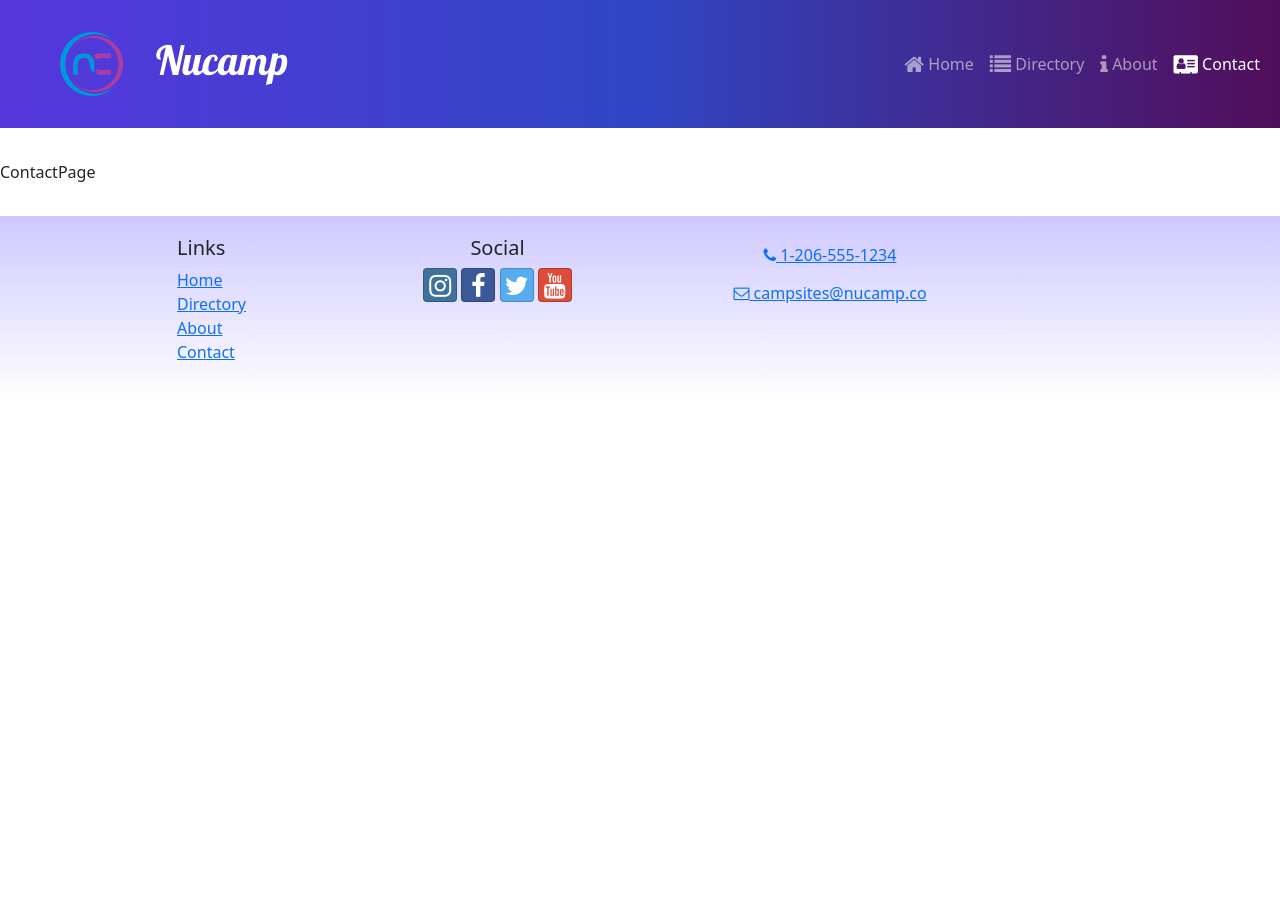
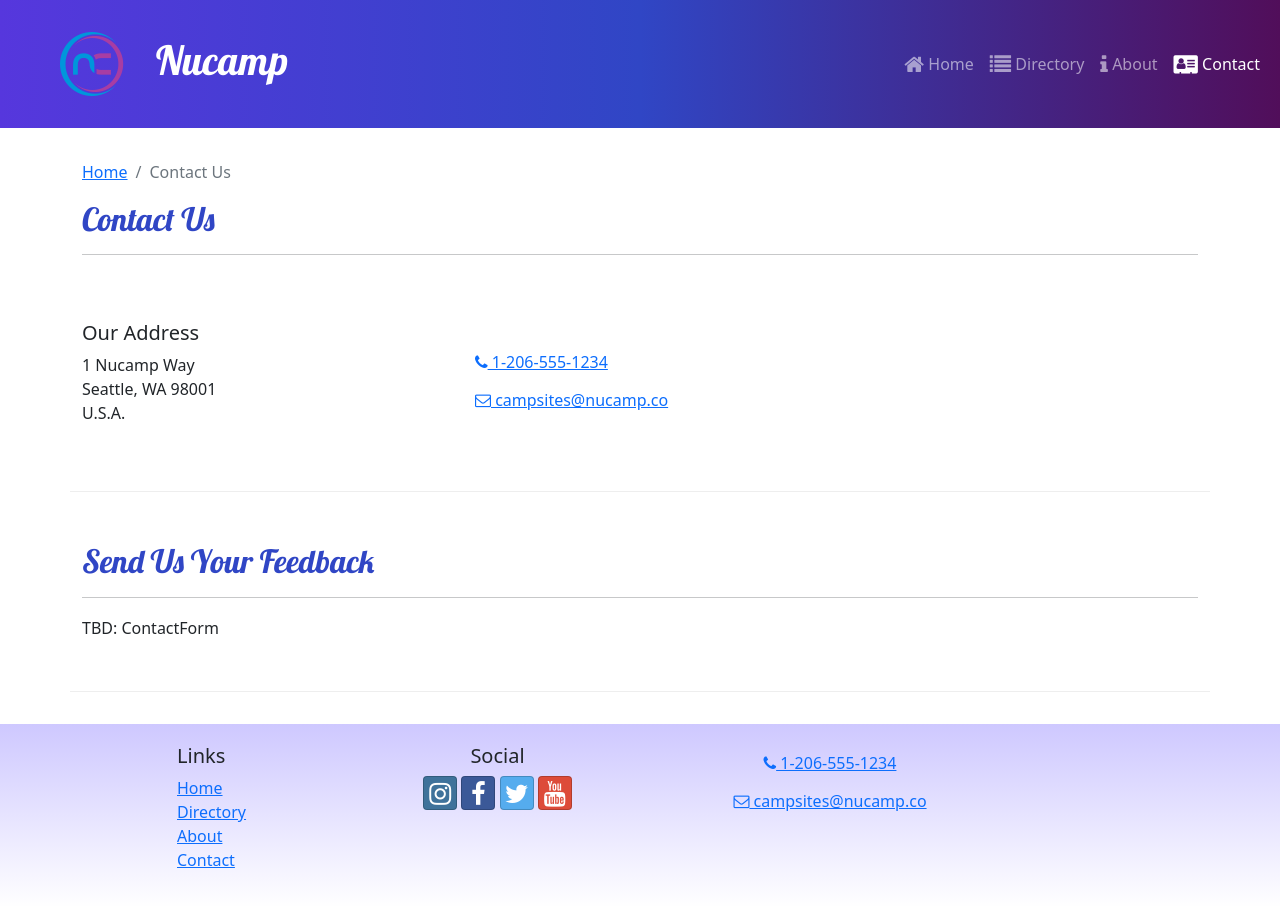
Before and after one commit to jannethg/2024nucamp_react_wk, a React (Create React App) app: page /contact in a window 1280 px wide. Before the commit the page ends 800 px from the top, so only its background shows below. Built offline with nearby package versions, Linux system fonts and the light colour scheme.

Commit message:
Contact Page

```diff
--- a/src/features/comments/CommentForm.js
+++ b/src/features/comments/CommentForm.js
@@ -1,8 +1,23 @@
 import { useState } from 'react';
-import { Button, Modal, ModalHeader, ModalBody } from 'reactstrap';
+import { Button, Modal, ModalHeader, ModalBody, FormGroup, Label } from 'reactstrap';
+import { Formik, Field, Form, ErrorMessage } from 'formik';
+import { validateCommentForm } from '../../utils/validateCommentForm';
 
-const CommentForm = ({campsiteId}) => {
+const CommentForm = ({ campsiteId }) => {
 const [modalOpen, setModalOpen] = useState(false);
+
+const handleSubmit = (values) => {
+const comment = {
+campsiteId: parseInt(campsiteId),
+rating: values.rating,
+author: values.author,
+text: values.commentText
+};
+
+console.log(comment);
+setModalOpen(false);
+
+};
 
 return (
 <>
@@ -14,7 +29,69 @@ Add Comment
 <ModalHeader toggle={() => setModalOpen(false)} >
 Add Comment
 </ModalHeader>
-<ModalBody>campsite: {campsiteId}</ModalBody>
+<ModalBody>
+<Formik initialValues={{
+rating: undefined,
+author: "",
+commentText: ""
+}}
+onSubmit={handleSubmit}
+validate={validateCommentForm}
+>
+<Form>
+<FormGroup>
+<Label htmlFor='rating' >
+Rating
+</Label>
+<Field
+name='rating'
+as='select'
+className='form-control'
+>
+<option>Select...</option>
+<option>1</option>
+<option>2</option>
+<option>3</option>
+<option>4</option>
+<option>5</option>
+</Field>
+<ErrorMessage name='rating' >
+{(msg) => <p className='text-danger'>{msg}</p>}
+</ErrorMessage>
+
+</FormGroup>
+<FormGroup >
+<Label htmlFor='author' >
+Your Name
+</Label>
+<Field
+name='author'
+placeholder='Your Name'
+className='form-control'
+/>
+<ErrorMessage name='author' >
+{(msg) => <p className='text-danger'>{msg}</p>}
+</ErrorMessage>
+
+</FormGroup>
+<FormGroup >
+<Label htmlFor='commentText' >
+Comment
+</Label>
+<Field
+name='commentText'
+as='textarea'
+rows='12'
+className='form-control'
+/>
+</FormGroup>
+<Button type='submit' color='primary'>
+Submit
+</Button>
+</Form>
+
+</Formik>
+</ModalBody>
 </Modal>
 </>
 
--- a/src/pages/ContactPage.js
+++ b/src/pages/ContactPage.js
@@ -1,5 +1,50 @@
+import { Container, Col, Row } from "reactstrap";
+import SubHeader from '../components/SubHeader';
+
 const ContactPage = () => {
-    return <div>ContactPage</div>
+    return (
+        <Container>
+             <SubHeader current='Contact Us' />
+             <Row className='row-content align-items-center'>
+                <Col sm='4'>
+                    <h5>Our Address</h5>
+                    <address>
+                        1 Nucamp Way
+                        <br />
+                        Seattle, WA 98001
+                        <br />
+                        U.S.A.
+                    </address>
+                </Col>
+                <Col>
+                    <a
+                        role='button'
+                        className='btn btn-link'
+                        href='tel:+12065551234'
+                    >
+                        <i className='fa fa-phone' /> 1-206-555-1234
+                    </a>
+                    <br />
+                    <a
+                        role='button'
+                        className='btn btn-link'
+                        href='mailto:fakeemail@fakeemail.co'
+                    >
+                        <i className='fa fa-envelope-o' /> campsites@nucamp.co
+                    </a>
+                </Col>
+             </Row>
+             <Row className='row-content'>
+                <Col xs='12'>
+                    <h2>Send Us Your Feedback</h2>
+                    <hr/>
+                </Col>
+                <Col md='10'>
+                     TBD: ContactForm
+                </Col>
+             </Row>
+        </Container>
+    );
 };
 
 export default ContactPage;
--- /dev/null
+++ b/src/utils/validateCommentForm.js
@@ -0,0 +1,16 @@
+export const validateCommentForm = (values) => {
+    const errors = {};
+
+    if (!values.rating) {
+    errors.rating='Required'
+    }
+    if (values.author.length < 2) {
+    errors.author='Must be at least 2 characters.'
+    }
+    else if (values.author.length > 15) {
+    errors.author='Must be 15 characters or less.'
+    }
+
+    return errors;
+
+    };
```
